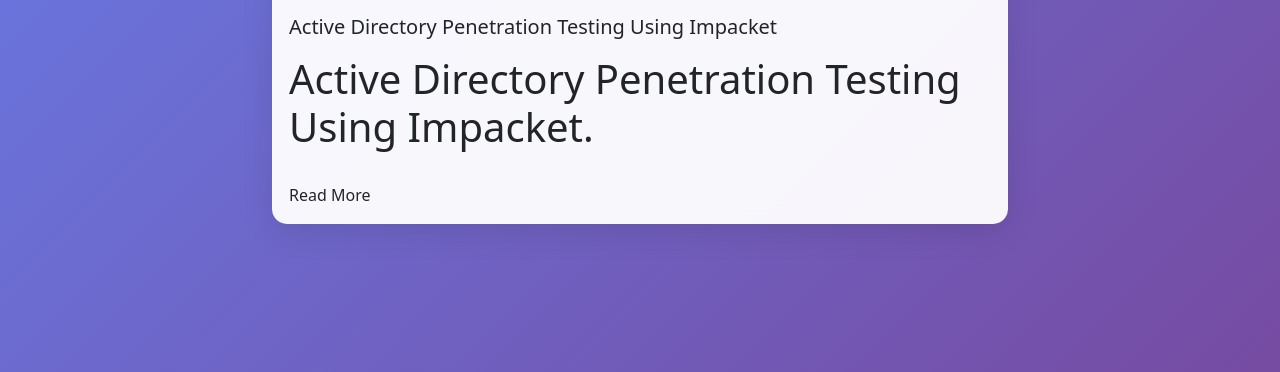
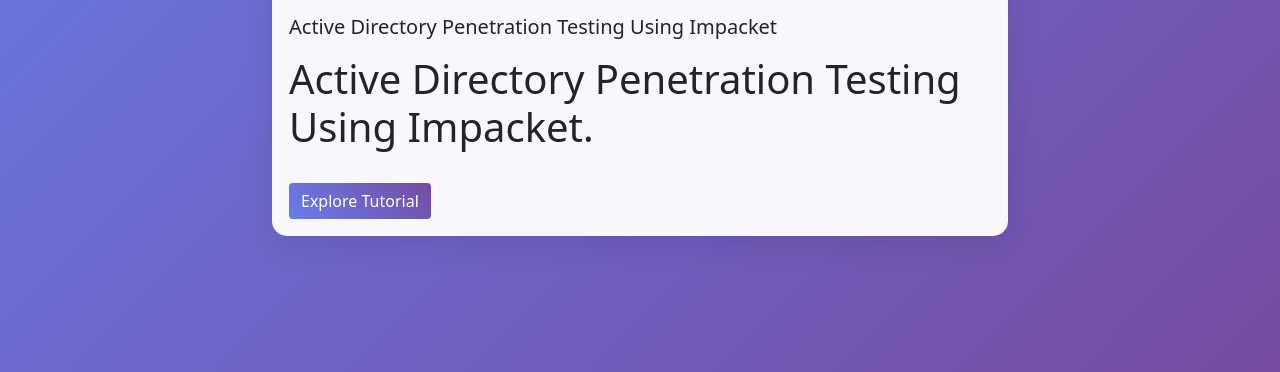
Before and after one commit to julisunkan/blogman, a Flask app: page / in a window 1280 px wide. Shown: the part 428-800 px from the top of the page. Run offline with Flask 3, Linux system fonts and the light colour scheme.

Commit message:
Assistant checkpoint: Update button text and center it
Assistant generated file changes:
- templates/index.html: Change Read More button to Explore Tutorial and center it

---

User prompt:

The "Read More" button should be replaced with " Explore Tutorial" and the button must be centered .

Replit-Commit-Author: Assistant
Replit-Commit-Session-Id: 413d0ca1-5aea-4a72-8539-12fa0dd86cab

```diff
--- a/templates/index.html
+++ b/templates/index.html
@@ -16,7 +16,9 @@
                     <div class="card-body">
                         <h5 class="card-title">{{ post.title }}</h5>
                         <p class="card-text">{{ (post.content[:150] + '...' if post.content|length > 150 else post.content) | safe }}</p>
-                        <a href="{{ url_for('post_detail', id=post.id) }}" class="btn btn-primary btn-gradient">Read More</a>
+                        <div class="text-center">
+                            <a href="{{ url_for('post_detail', id=post.id) }}" class="btn btn-primary btn-gradient">Explore Tutorial</a>
+                        </div>
                     </div>
                 </div>
             {% endfor %}
```
